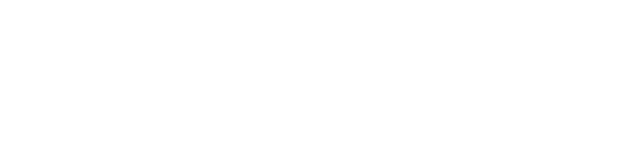
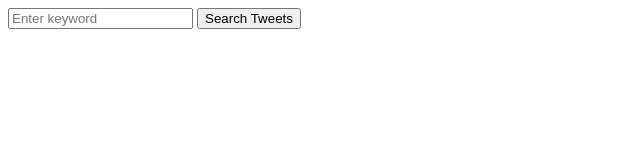
Before and after one commit to ramanbatra1709/Twitter-API---nodejs, a website: page public/index.html in a window 1280 px wide. Shown: the whole page, without its empty margins (0-640 px from the left). Drawn offline with Linux system fonts and the light colour scheme.

Commit message:
Add input field, output ul and button to perform tweet search

```diff
--- a/index.js
+++ b/index.js
@@ -31,6 +31,7 @@ app.post('/tweet/', function(req, res)   {
     T.post('statuses/update', { status: req.body.tweet }, function(err, data, response) {
         res.json(data);
     });
+
 });
 
 app.listen(3000);
--- a/public/index.html
+++ b/public/index.html
@@ -7,6 +7,8 @@
     <title>Twitter API NodeJS</title>
 </head>
 <body>
-
+    <input type="text" id="search" placeholder='Enter keyword'/>
+    <button id="getTweets">Search Tweets</button>
+    <ul id="output"></ul>
 </body>
 </html>
```
